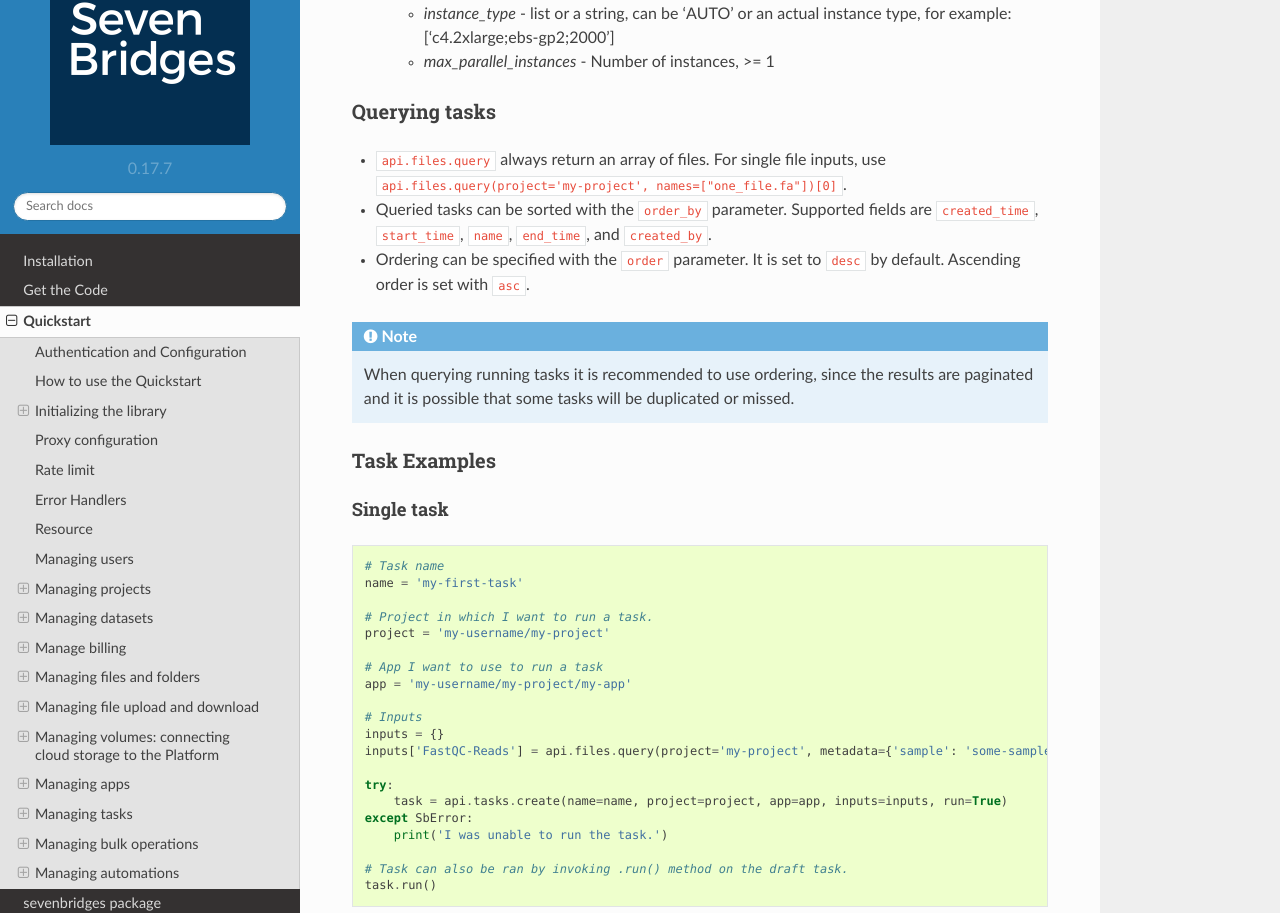
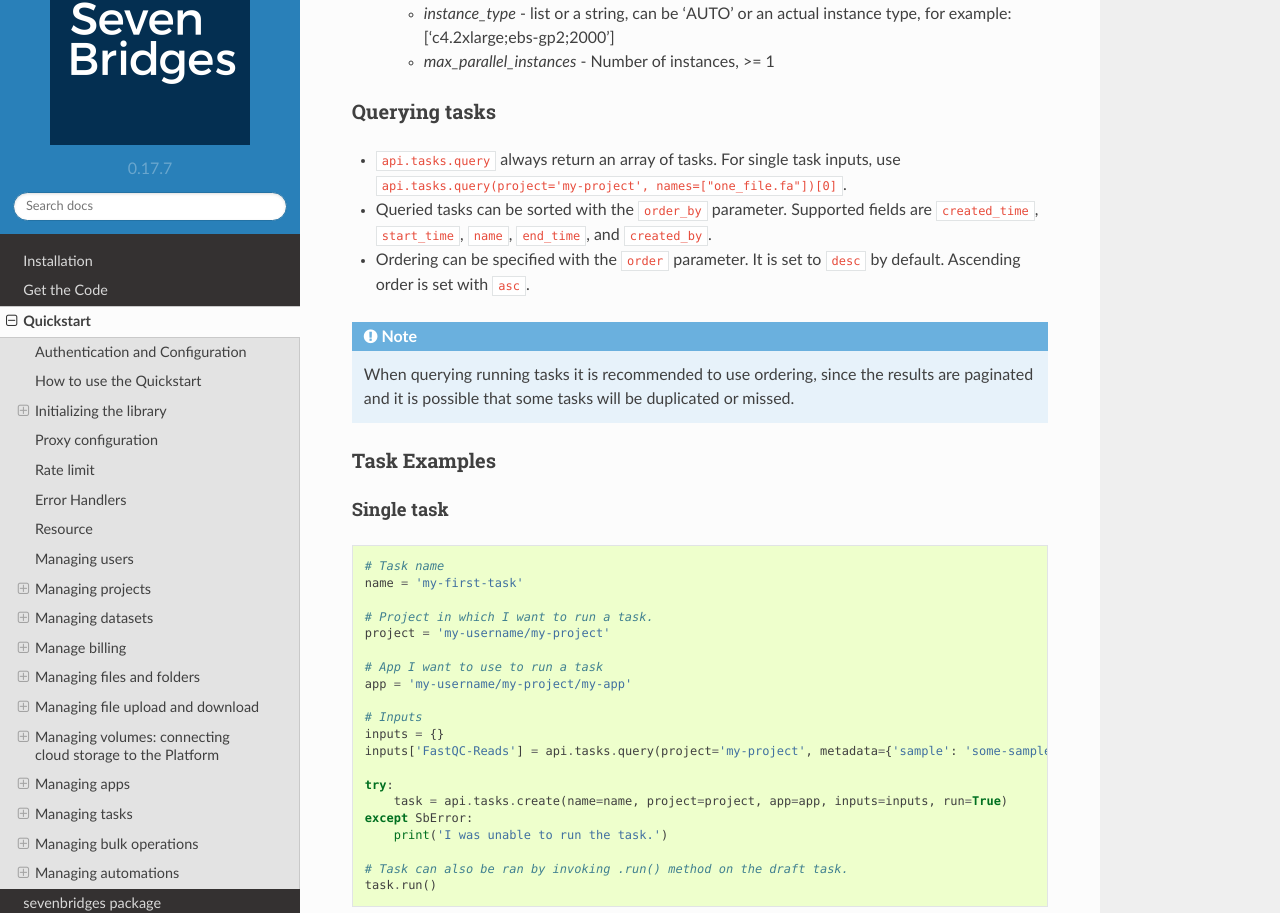
Before and after one commit to sbg/sevenbridges-python, a Sphinx documentation site: the page built from docs/quickstart.rst, in a window 1280 px wide and 1400 px high, scrolled down 27060 px. Shown: the part 108-1021 px from the top of the window. Built offline with Sphinx 7.4.7 and the Read the Docs theme 2.0.0, drawn with Linux system fonts in a browser that asks for light colours.

Commit message:
Update task management docs

```diff
--- a/docs/quickstart.rst
+++ b/docs/quickstart.rst
@@ -1280,7 +1280,7 @@
 
 Querying tasks
 ~~~~~~~~~~~~~~
-- ``api.files.query`` always return an array of files. For single file inputs, use ``api.files.query(project='my-project', names=["one_file.fa"])[0]``.
+- ``api.tasks.query`` always return an array of tasks. For single task inputs, use ``api.tasks.query(project='my-project', names=["one_file.fa"])[0]``.
 
 - Queried tasks can be sorted with the ``order_by`` parameter. Supported fields are ``created_time``, ``start_time``, ``name``, ``end_time``, and ``created_by``.
 - Ordering can be specified with the ``order`` parameter. It is set to ``desc`` by default. Ascending order is set with ``asc``.
@@ -1307,7 +1307,7 @@
 
     # Inputs
     inputs = {}
-    inputs['FastQC-Reads'] = api.files.query(project='my-project', metadata={'sample': 'some-sample'})
+    inputs['FastQC-Reads'] = api.tasks.query(project='my-project', metadata={'sample': 'some-sample'})
 
     try:
         task = api.tasks.create(name=name, project=project, app=app, inputs=inputs, run=True)
@@ -1357,7 +1357,7 @@
 
     # Inputs
     inputs = {}
-    inputs['FastQC-Reads'] = api.files.query(project=project, metadata={'sample': 'some-sample'})
+    inputs['FastQC-Reads'] = api.tasks.query(project=project, metadata={'sample': 'some-sample'})
 
     # Specify that one task should be created per file (i.e. batch tasks by file).
     batch_by = {'type': 'item'}
@@ -1367,8 +1367,10 @@
     batch_input = 'FastQC-Reads'
 
     try:
-        task = api.tasks.create(name=name, project=project, app=app,
-                                inputs=inputs, batch_input=batch_input, batch_by=batch_by, run=True)
+        task = api.tasks.create(
+            name=name, project=project, app=app, inputs=inputs,
+            batch_input=batch_input, batch_by=batch_by, run=True
+        )
     except SbError:
         print('I was unable to run a batch task.')
 
```
